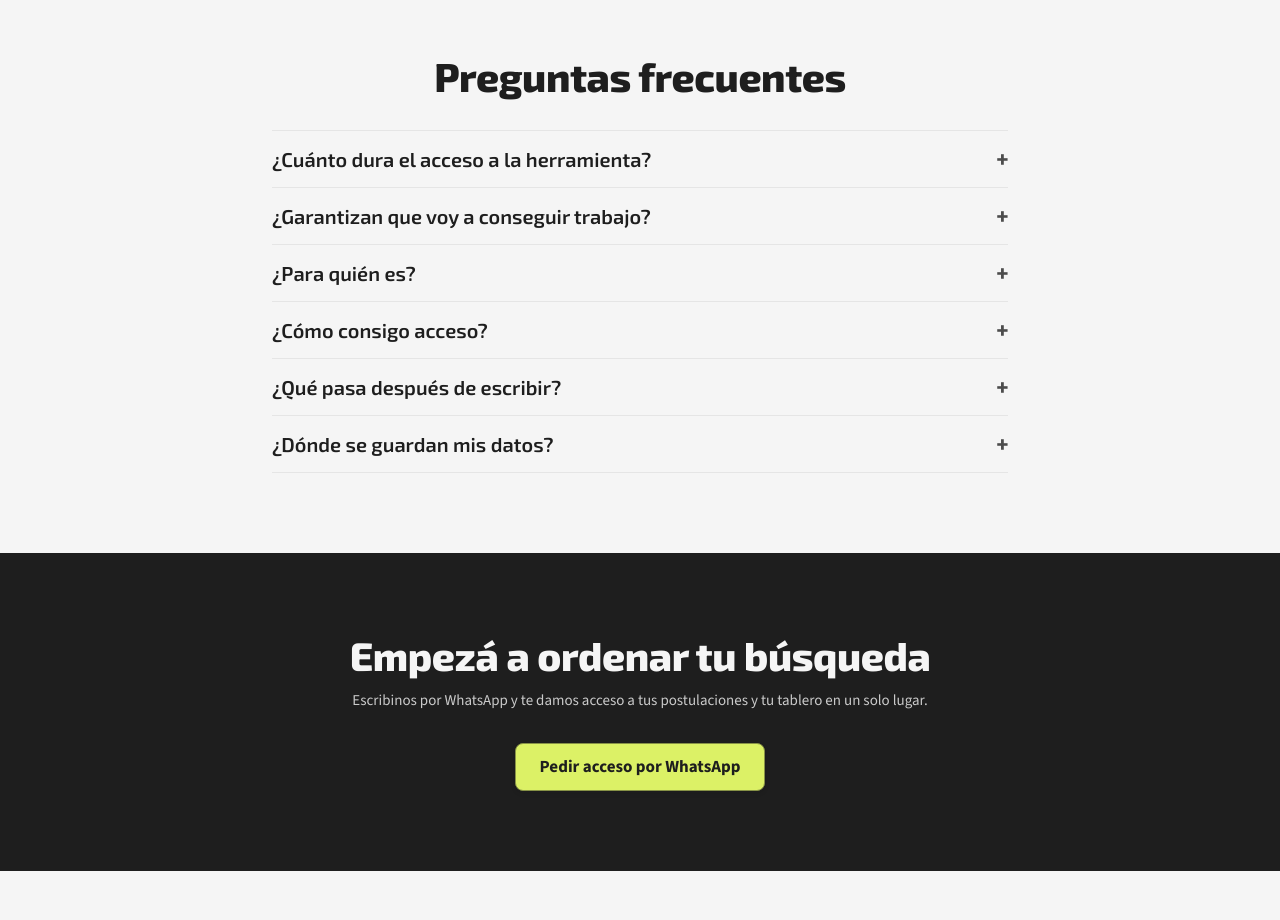
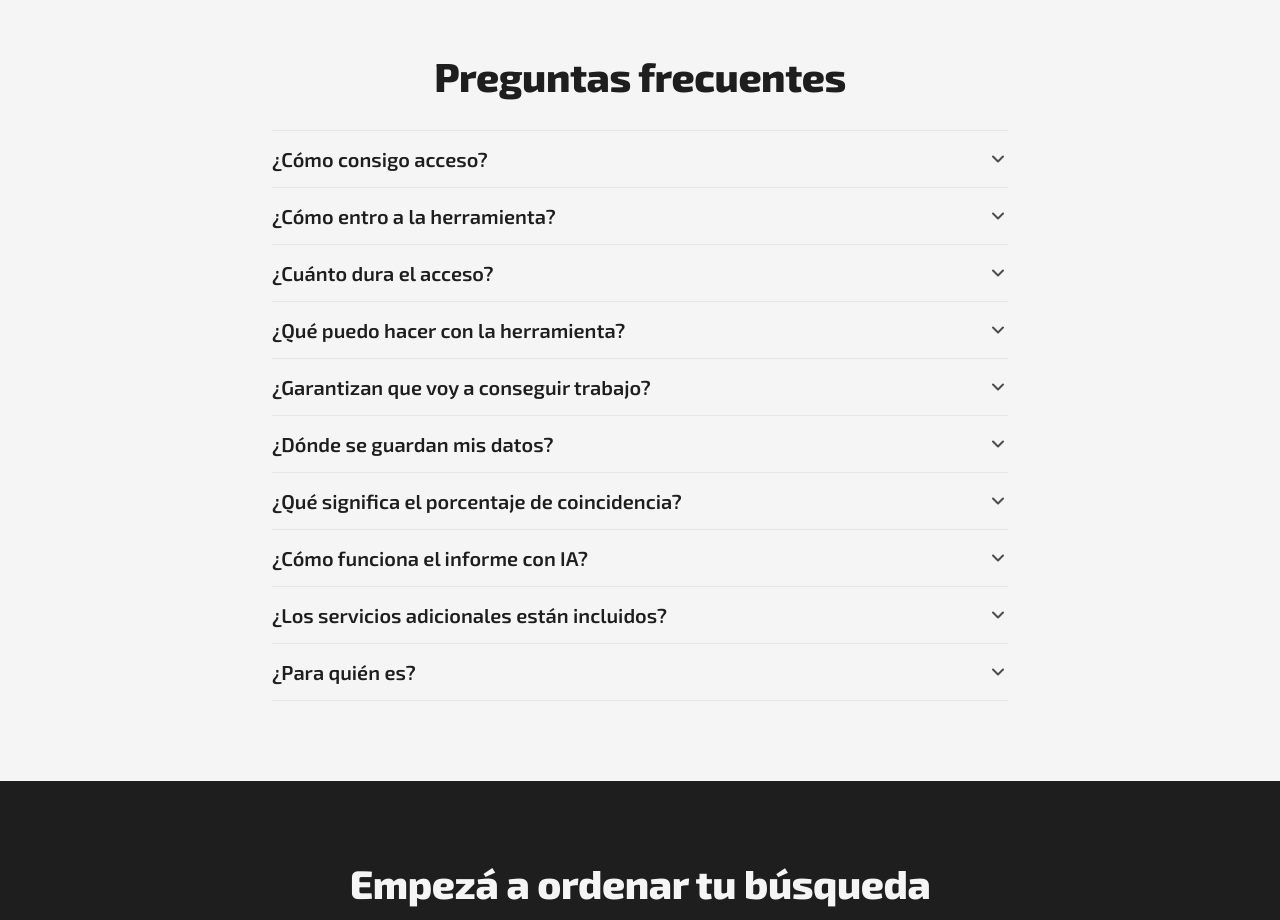
Before and after one commit to Agustin742/deploy, a Next.js app: page / in a window 1280 px wide. Shown: the part 3040-3960 px from the top of the page. Built offline with nearby package versions, Linux system fonts and the light colour scheme.

Commit message:
feat(landing): animate faq and expand answers

```diff
--- a/src/app/globals.css
+++ b/src/app/globals.css
@@ -320,3 +320,35 @@ html {
     transform: none;
   }
 }
+
+/* ---- FAQ accordion: native <details> with an animated panel where the browser supports it ---- */
+.faq-chevron {
+  transition: transform 220ms cubic-bezier(0.22, 1, 0.36, 1);
+}
+.faq-item[open] .faq-chevron {
+  transform: rotate(180deg);
+}
+@supports (selector(::details-content)) {
+  .faq-item {
+    interpolate-size: allow-keywords;
+  }
+  .faq-item::details-content {
+    block-size: 0;
+    opacity: 0;
+    overflow: clip;
+    transition:
+      block-size 280ms cubic-bezier(0.22, 1, 0.36, 1),
+      opacity 220ms ease-out,
+      content-visibility 280ms allow-discrete;
+  }
+  .faq-item[open]::details-content {
+    block-size: auto;
+    opacity: 1;
+  }
+}
+@media (prefers-reduced-motion: reduce) {
+  .faq-chevron,
+  .faq-item::details-content {
+    transition: none;
+  }
+}
--- a/src/features/landing/ui/faq-section.tsx
+++ b/src/features/landing/ui/faq-section.tsx
@@ -1,16 +1,50 @@
 const FAQ = [
-  ["¿Cuánto dura el acceso a la herramienta?", "Un año desde que te habilitamos."],
+  [
+    "¿Cómo consigo acceso?",
+    "Nos escribís por WhatsApp y coordinamos con vos. Cuando quedamos de acuerdo, habilitamos tu email. Después entrás con Google o con un link que te llega por email.",
+  ],
+  [
+    "¿Cómo entro a la herramienta?",
+    "Entrás con tu cuenta de Google o con un link por email, sin contraseñas que recordar. Solo pueden entrar los emails que habilitamos, así que usá el mismo email que nos pasaste por WhatsApp.",
+  ],
+  [
+    "¿Cuánto dura el acceso?",
+    "El acceso dura un año desde que lo activamos. En ese tiempo podés cargar tus postulaciones, mirar tus tableros y usar el plan y la búsqueda diaria.",
+  ],
+  [
+    "¿Qué puedo hacer con la herramienta?",
+    "Cargás tus postulaciones, mirás tus tableros con estados y respuestas por mes, armás tu plan y llevás un registro de tu búsqueda diaria. Todo queda en un solo lugar, ordenado.",
+  ],
   [
     "¿Garantizan que voy a conseguir trabajo?",
-    "No. La herramienta y los servicios te ayudan a organizarte y mejorar tus materiales, pero no garantizan empleo ni resultados.",
+    "No. La herramienta te ayuda a organizar tu búsqueda, pero no garantiza empleo ni resultados. Las decisiones sobre a qué te postulás y cómo seguís son tuyas.",
   ],
-  ["¿Para quién es?", "Profesionales IT de Latinoamérica: trainee, junior, semi senior y senior."],
-  ["¿Cómo consigo acceso?", "Nos escribís por WhatsApp y, una vez que lo coordinamos, habilitamos tu email."],
-  ["¿Qué pasa después de escribir?", "Habilitamos tu email y entrás con Google o con un link por email."],
-  ["¿Dónde se guardan mis datos?", "Tus datos se guardan en tu cuenta."],
+  [
+    "¿Dónde se guardan mis datos?",
+    "Tus datos se guardan en tu cuenta. Además, desde la app podés exportarlos como un archivo de respaldo para tenerlos también por tu lado.",
+  ],
+  [
+    "¿Qué significa el porcentaje de coincidencia?",
+    "Es una estimación local y orientativa de cuánto se parece tu CV a la oferta que cargaste. Sirve como una referencia para priorizar; no es un resultado oficial ni una promesa sobre el proceso.",
+  ],
+  [
+    "¿Cómo funciona el informe con IA?",
+    "Es opcional. La herramienta te arma un prompt que copiás y pegás en la IA que prefieras. En ese prompt, los datos de contacto de tu CV van tapados.",
+  ],
+  [
+    "¿Los servicios adicionales están incluidos?",
+    "No, se consultan aparte. Escribinos por WhatsApp desde el botón Consultar del servicio que te interese y lo coordinamos.",
+  ],
+  [
+    "¿Para quién es?",
+    "Para profesionales IT de Latinoamérica: trainee, junior, semi senior y senior.",
+  ],
 ] as const;
 
-/** Full-width accordion; native `<details>` keeps it keyboard and screen reader friendly. */
+/**
+ * Accordion built on native `<details>`, so keyboard and screen reader behavior come for free.
+ * The open/close animation is progressive enhancement in `globals.css` (`.faq-item`).
+ */
 export function FaqSection() {
   return (
     <section id="preguntas" className="py-section-sm md:py-section">
@@ -18,13 +52,21 @@ export function FaqSection() {
         <h2 className="text-center font-display text-hero font-extrabold">Preguntas frecuentes</h2>
         <div className="mt-8 divide-y divide-line border-y border-line">
           {FAQ.map(([question, answer]) => (
-            <details key={question} className="group">
-              <summary className="flex min-h-14 cursor-pointer list-none items-center justify-between gap-4 py-3 font-display text-section font-semibold [&::-webkit-details-marker]:hidden">
+            <details key={question} className="faq-item group">
+              <summary className="faq-summary flex min-h-14 cursor-pointer list-none items-center justify-between gap-4 rounded-control py-3 font-display text-section font-semibold hover:text-accent [&::-webkit-details-marker]:hidden">
                 {question}
-                <span
+                <svg
                   aria-hidden="true"
-                  className="font-mono text-section text-muted after:content-['+'] group-open:after:content-['–']"
-                />
+                  viewBox="0 0 20 20"
+                  className="faq-chevron size-5 shrink-0 text-muted"
+                  fill="none"
+                  stroke="currentColor"
+                  strokeWidth="2"
+                  strokeLinecap="round"
+                  strokeLinejoin="round"
+                >
+                  <path d="m5 7.5 5 5 5-5" />
+                </svg>
               </summary>
               <p className="pb-4 text-muted">{answer}</p>
             </details>
```
Also changed, not shown: 1 other file (tests, documents, lock files or other folders).
